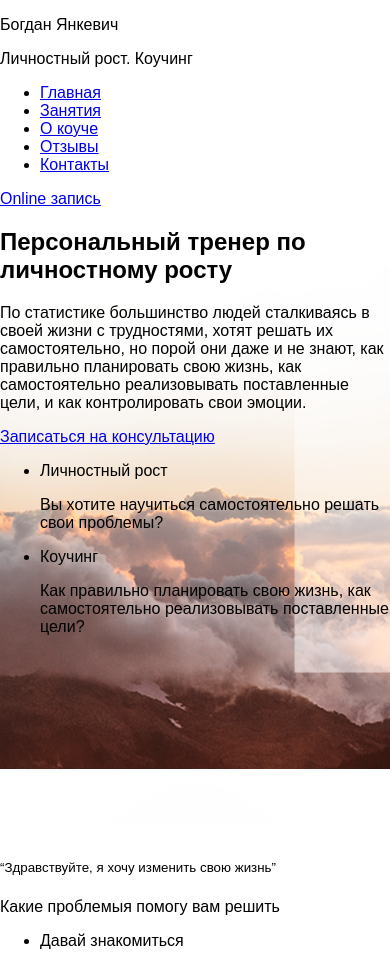
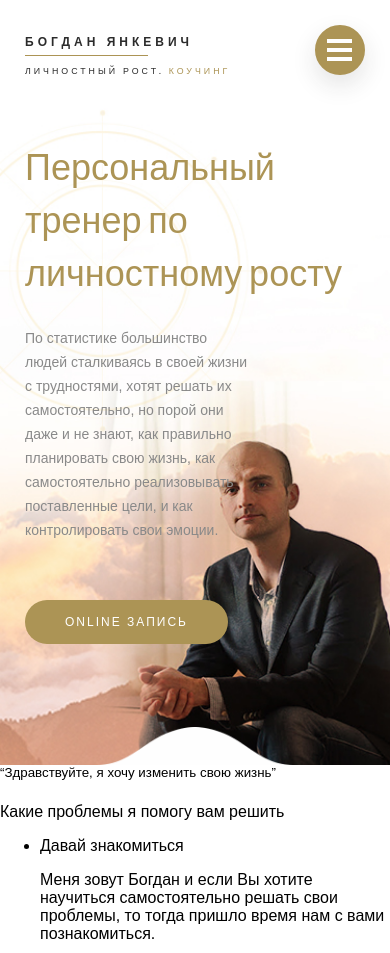
Before and after one commit to VerDan777/Fajaman-REDESIGN, a website: page src/index.pug in a window 390 px wide. Shown: the top 953 px of the page. Drawn offline with nearby package versions, Linux system fonts and the light colour scheme; files that its build step writes are made by us from their sources; files whose address does not match are found by name.

Commit message:
section site-header rdy mobile styling

```diff
--- a/src/index.pug
+++ b/src/index.pug
@@ -1,10 +1,10 @@
 <!DOCTYPE html>
-html(lang="en")
+html(lang="ru")
     head
-        meta(charset="UTF-8")
+        meta(charset="utf-8")
         meta(name="viewport", content="width=device-width, initial-scale=1.0")
         meta(http-equiv="X-UA-Compatible", content="ie=edge")
-        link(href="https://fonts.googleapis.com/css?family=Oswald:200&amp;subset=cyrillic" rel="stylesheet")
+        link(href="https://fonts.googleapis.com/css?family=Oswald:200,400" rel="stylesheet")
         link(rel="stylesheet", href="styles.css")
         title Fajaman
     body
@@ -12,16 +12,15 @@ html(lang="en")
             nav.main-nav
                 .logo
                     p.logo__name Богдан Янкевич
-                    p.logo__proffessional Личностный рост. Коучинг
+                    p.logo__proffessional Личностный рост. <span>Коучинг</span>
                 nav.main-menu
                     ul.main-menu__list
-                        li.main-menu__list: a(href="#index") Главная
-                        li.main-menu__list: a(href="#index") Занятия
-                        li.main-menu__list: a(href="#index") О коуче
-                        li.main-menu__list: a(href="#index") Отзывы
-                        li.main-menu__list: a(href="#index") Контакты
+                        li: a(href="#index") Главная
+                        li: a(href="#index") Занятия
+                        li: a(href="#index") О коуче
+                        li: a(href="#index") Отзывы
+                        li: a(href="#index") Контакты
 
-                a.button.button--online-record(href="#") Online запись
 
                 .menu-icon: .menu-icon__middle
 
@@ -29,23 +28,27 @@ html(lang="en")
                 header.hero__header
                     h1.hero__title Персональный тренер по личностному росту
                     p.hero__text По статистике большинство людей сталкиваясь в своей жизни с трудностями, хотят решать их самостоятельно, но порой они даже и не знают, как правильно планировать свою жизнь, как самостоятельно реализовывать поставленные цели, и как контролировать свои эмоции.
-                    a.button.button--consult(href="#") Записаться на консультацию
+                    //- a.button.button--consult(href="#") Записаться на консультацию
 
-                .hero__content
-                    ul.hero__list
-                        li.hero__item
-                            p.hero__feature-title Личностный рост
-                            p.hero__feature-text Вы хотите научиться самостоятельно решать свои проблемы?
-                        li.hero__item
-                            p.hero__feature-title Коучинг
-                            p.hero__feature-text Как правильно планировать свою жизнь, как самостоятельно реализовывать поставленные цели?
+                .hero__button
+                    a.button.button--online-record(href="#") Online запись
 
-            .site-header__mock: img(src="./img/mock.png" alt="mock")
+                //- .hero__content
+                //-     ul.hero__list
+                //-         li.hero__item
+                //-             p.hero__feature-title Личностный рост
+                //-             p.hero__feature-text Вы хотите научиться самостоятельно решать свои проблемы?
+                //-         li.hero__item
+                //-             p.hero__feature-title Коучинг
+                //-             p.hero__feature-text Как правильно планировать свою жизнь, как самостоятельно реализовывать поставленные цели?
+
+
+            .site-header__mock: img(src="./img/mock.png" alt="Богдан Янкевич заглушка")
 
         section.section.problems
             header.problems__header
                 sup.problems__quote “Здравствуйте, я хочу изменить свою жизнь”
-                p.problems__title Какие проблемыя помогу вам решить
+                p.problems__title Какие проблемы я помогу вам решить
 
             .problems__content
                 ul.problems__upper-list
--- a/src/scss/base/_vars.scss
+++ b/src/scss/base/_vars.scss
@@ -1,7 +1,10 @@
 // Colors
 $accent: #ac9455;
 $silver: #9c9c9c;
+$black: #2b2b2b;
+$white: #ffffff;
+$textColor: #898989;
 
 // Fonts
-$mainFont: "Oswald ExtraLight", sans-serif;
+$mainFont: "Oswald", sans-serif;
 $OpenSans: "OpenSans",sans-serif;
--- /dev/null
+++ b/src/scss/modules/_button.scss
@@ -0,0 +1,31 @@
+.button {
+    // box model
+    padding: 15px 40px;
+    text-align: center;
+
+    // visual
+    background-color: $accent;
+    border-radius: 50px;
+
+    // typography
+    color: $white;
+    font-size: 0.75rem;
+    text-decoration: none;
+    text-transform: uppercase;
+    letter-spacing: 2px;
+
+
+    &--online-record {
+
+        // visual
+        transition: 0.3s ease-in-out;
+
+        &:hover {
+            // visual
+            background-color: $white;
+
+            // typography
+            color: $accent;
+        }
+    }
+}
--- /dev/null
+++ b/src/scss/modules/_hero.scss
@@ -0,0 +1,52 @@
+.hero {
+    // box model
+    margin: 0;
+    padding: 0;
+
+    &__header {
+        // box model
+        margin: 0;
+        padding: 0;
+        margin-bottom: 70px;
+    }
+
+    &__title {
+        // box model
+        margin: 0;
+        padding: 0;
+        margin-bottom: 30px;
+
+        // visual
+
+
+        // typography
+        color: $accent;
+        font-size: 2.25rem;
+        font-weight: 200;
+        font-family: $mainFont;
+    }
+
+    &__text {
+        // box model
+        margin: 0;
+        padding: 0;
+        display: inline-block;
+        max-width: 226px;
+
+        // visual
+
+
+        // typography
+        color: $textColor;
+        font-size: 0.875rem;
+        line-height: 1.5rem;
+    }
+
+    &__button {
+        // box model
+        margin: 0;
+        padding: 0;
+        margin-bottom: 100px;
+
+    }
+}
--- /dev/null
+++ b/src/scss/modules/_logo.scss
@@ -0,0 +1,62 @@
+.logo {
+    // box model
+
+    &__name {
+        // positioning
+        position: relative;
+
+        // box model
+        margin: 0;
+        padding: 0;
+
+        // visual
+        text-transform: uppercase;
+        letter-spacing: 4px;
+
+        // typography
+        // font-family: $mainFont;
+        color: $black;
+        font-weight: 600;
+
+        // font-weight: 00;
+        font-size: 0.75rem;
+
+        &::after {
+            content: "";
+            position: absolute;
+            bottom: -7px;
+            left: 0;
+            width: 60%;
+            height: 1px;
+            background-color: $accent;
+
+        }
+    }
+
+    &__proffessional {
+        // box model
+        margin: 0;
+        padding: 0;
+        padding-top: 15px;
+
+         // typography
+         color: $black;
+         font-family: $mainFont;
+         font-size: 0.55rem;
+
+         // visual
+         text-transform: uppercase;
+         letter-spacing: 3px;
+    }
+
+    span {
+        // typography
+        color: $accent;
+        font-family: $mainFont;
+        font-size: 0.55rem;
+
+        // visual
+        text-transform: uppercase;
+        letter-spacing: 3px;
+    }
+}
--- /dev/null
+++ b/src/scss/modules/_main-menu.scss
@@ -0,0 +1,4 @@
+.main-menu {
+    // box model
+    display: none;
+}
--- /dev/null
+++ b/src/scss/modules/_main-nav.scss
@@ -0,0 +1,8 @@
+.main-nav {
+    // box model
+    display: flex;
+    justify-content: space-between;
+    margin: 0;
+    padding: 0;
+    margin-bottom: 60px;
+}
--- /dev/null
+++ b/src/scss/modules/_menu-icon.scss
@@ -0,0 +1,104 @@
+.menu-icon {
+    // positioning
+    position: fixed;
+    right: 25px;
+    top: 25px;
+    z-index: 6;
+
+    // box model
+    width: 50px;
+    height: 50px;
+    border: 2px solid $accent;
+
+    // visual
+    background-color: $accent;
+    box-shadow: 0px 10px 24px 0 rgba($black, 0.125);
+    border-radius: 50%;
+
+    &::before {
+        content: '';
+
+        // positioning
+        position: absolute;
+        left: 10px;
+        top: 30px;
+        transform-origin: 0% 50%;
+
+        //box model
+        display: block;
+        height: 4px;
+        width: 25px;
+
+        // visual
+        background-color: $white;
+        transition: all 0.3s ease-out;
+    }
+
+    &__middle {
+        // positioning
+        position: absolute;
+        left: 10px;
+        top: 21px;
+
+        // box model
+        display: block;
+        height: 4px;
+        width: 25px;
+
+        // visual
+        background-color: $white;
+        transform: all 0.3s ease-out;
+    }
+
+    &::after {
+        content: '';
+
+        // positioning
+        position: absolute;
+        left: 10px;
+        top: 12px;
+
+        transform-origin: 0 50%;
+
+        // box model
+        display: block;
+        height: 4px;
+        width: 25px;
+
+        // visual
+        background-color: $white;
+        transition: all 0.3s ease-out;
+    }
+
+    &--close-x {
+        // box model
+        border: 2px solid $white;
+
+        // visual
+        box-shadow: none;
+
+        &::before {
+            // positioning
+            left: 14px;
+            top: 30px;
+            transform: rotate(-45deg);
+
+            // visual
+            background-color: $white;
+        }
+        .menu-icon__middle {
+            // visual
+            opacity: 0;
+        }
+
+        &::after {
+            // positioning
+            left: 14px;
+            top: 13px;
+            transform: rotate(45deg);
+
+            // visual
+            background-color: $white;
+        }
+    }
+}
--- a/src/scss/modules/_site-header.scss
+++ b/src/scss/modules/_site-header.scss
@@ -1,12 +1,29 @@
 .site-header {
+    // positioning
     position: relative;
-    background-image: url("./img/header_bg.png");
-    height: 100vh;
+
+    // box model
+    padding: 35px 25px;
+
+    // positioning
+    position: relative;
+
+    // visual
+    background-image: url("./img/header-bg-sm.jpg");
     background-size: cover;
+    background-repeat: no-repeat;
 
     &__mock {
+        // positioning
         position: absolute;
-        bottom: 34px;
-        @include centerer-x;
+        left: 50%;
+        bottom: 0;
+        font-size: 0;
+        transform: translateX(-50%);
+
+        img  {
+            // box model
+            width: 100%;
+        }
     }
 }
--- a/src/scss/styles.scss
+++ b/src/scss/styles.scss
@@ -1,4 +1,3 @@
-
 // Base
 @import "base/_vars";
 @import "base/_globals";
@@ -6,3 +5,9 @@
 
 // Modules
 @import "modules/_site-header";
+@import "modules/_main-nav";
+@import "modules/_logo";
+@import "modules/_main-menu";
+@import "modules/_menu-icon";
+@import "modules/_hero";
+@import "modules/_button";
```
Also changed, not shown: src/dist/img/header-bg-sm.jpg (added), src/dist/img/header_bg-sm1.jpg (added), src/dist/img/mock.jpg (added), src/dist/index.html, src/dist/style.min.css, src/dist/styles.css, 4 other files.
